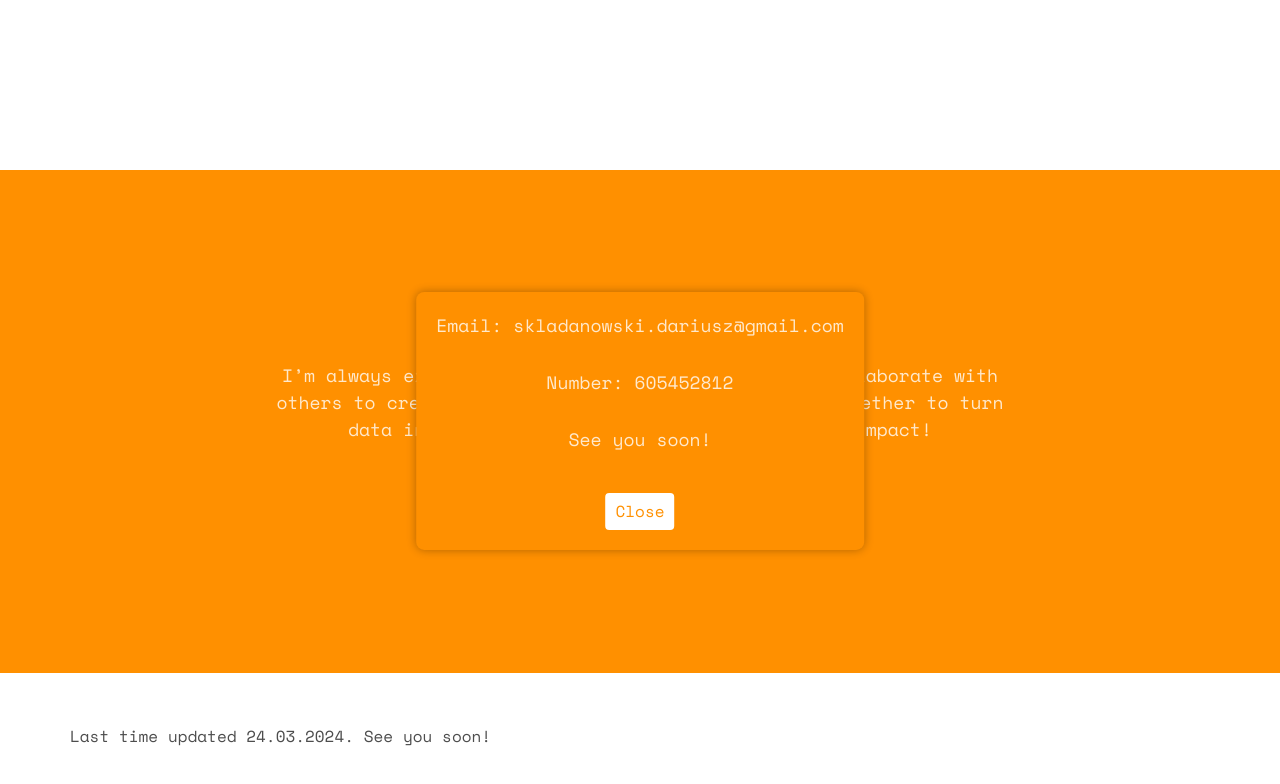
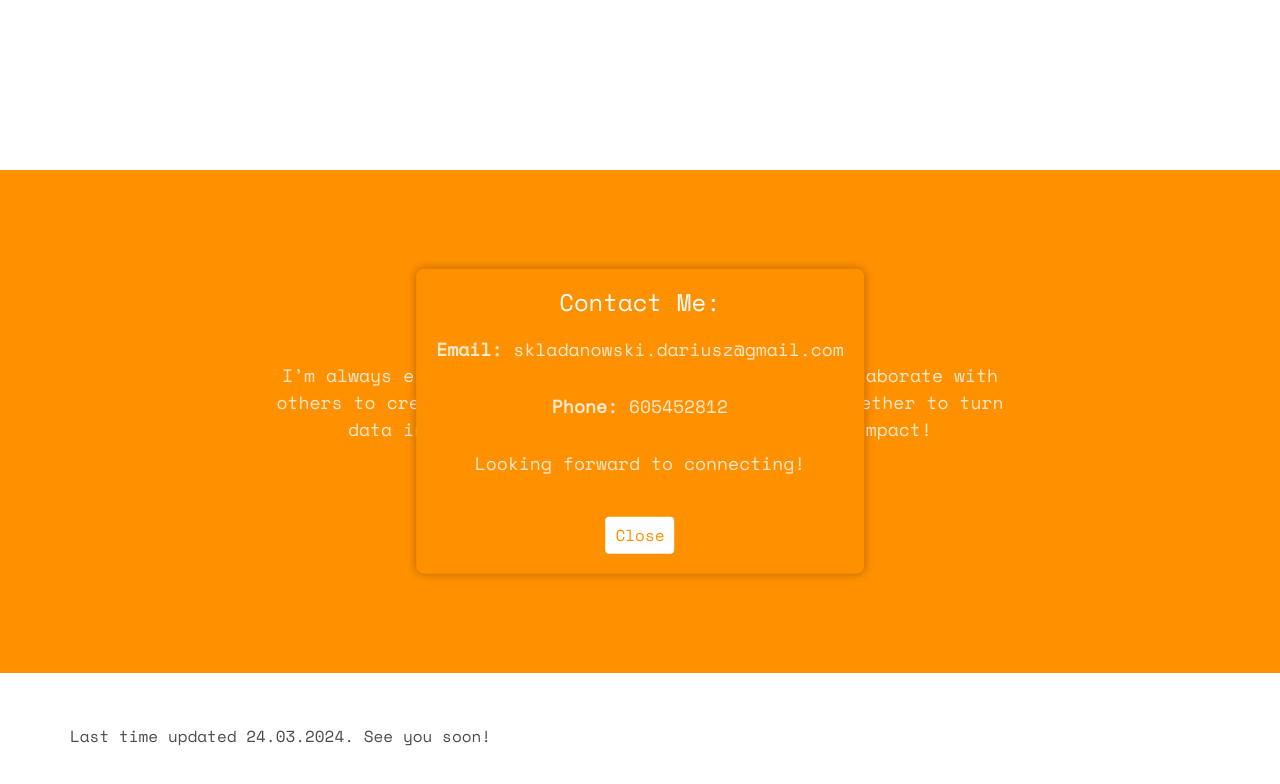
Before and after one commit to dskladanowsky/dskladanowsky.github.io, a plain HTML site: page index.html in a window 1280 px wide. Both pictures are taken after a click on the link "CONTACT ME". Shown: the part 5135-5919 px from the top of the page. Drawn offline with nearby package versions, Linux system fonts and the light colour scheme; files whose address does not match are found by name.

Commit message:
Add headline to contact popup

```diff
--- a/css/style.css
+++ b/css/style.css
@@ -39,6 +39,9 @@ body {
   border-radius: 8px;
   box-shadow: 0 0 10px rgba(0, 0, 0, 0.3);
   text-align: center;
+}
+.popup h3 {
+  color: white;
 }
 .popup button {
   margin-top: 10px;
--- a/index.html
+++ b/index.html
@@ -267,9 +267,10 @@
 					<p>I’m always excited to take on new challenges and collaborate with others to create meaningful solutions. Let’s work together to turn data into actionable insights and make a real impact!</p>
 					<p><a href="#" class="btn btn-default btn-lg" onclick="showPopup(event)">Contact Me</a></p>
 					<div class="popup" id="contactPopup">
-						<p>Email: skladanowski.dariusz@gmail.com</p>
-						<p>Number: 605452812</p>
-						<p>See you soon!</p>
+						<h3>Contact Me:</h3>
+						<p><strong>Email:</strong> skladanowski.dariusz@gmail.com</p>
+						<p><strong>Phone:</strong> 605452812</p>
+						<p>Looking forward to connecting!</p>
 						<button onclick="closePopup()">Close</button>
 					</div>
 				</div>
```
